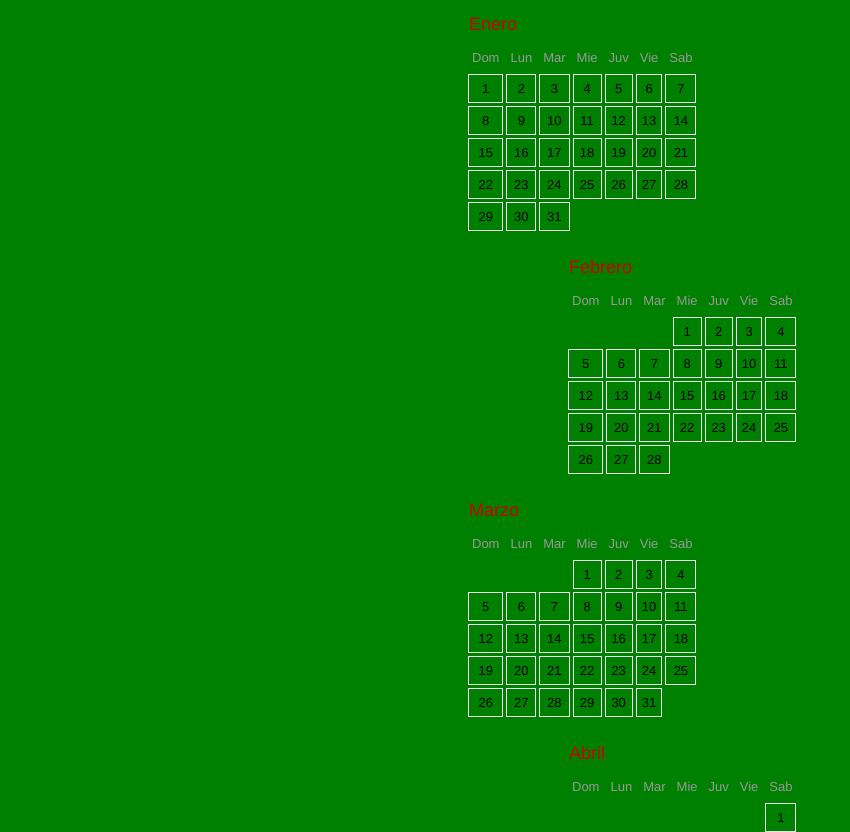
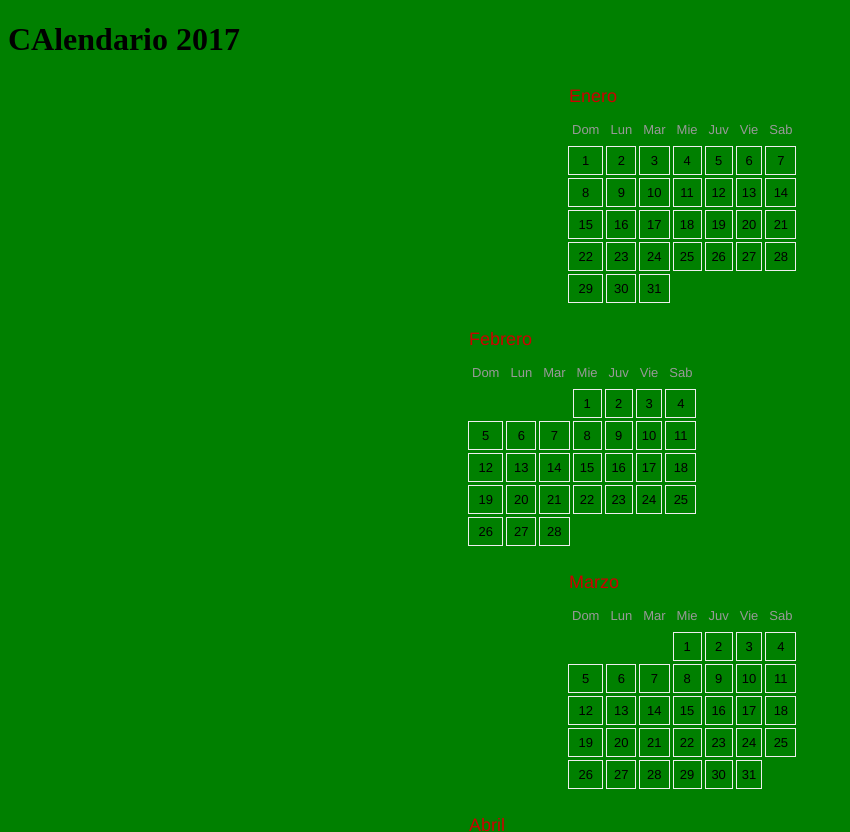
Before and after one commit to Manguz7/calendario-devcode, a plain HTML site: page index.html in a window 1280 px wide. Shown: the top 832 px of the page, without its empty margins (0-850 px from the left). Drawn offline with Linux system fonts and the light colour scheme.

Commit message:
añade encabezado

```diff
--- a/index.html
+++ b/index.html
@@ -7,6 +7,6 @@
     <link rel="stylesheet" href="styles.css">
   </head>
   <body>
-
-  </body>
+    <h1>CAlendario 2017</h1>
+  </body
 </html>
```
